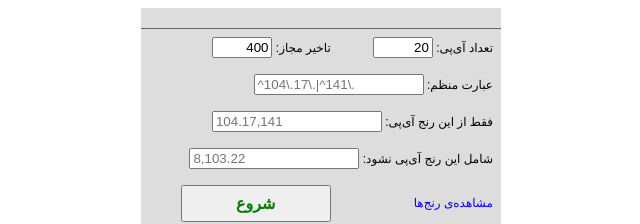
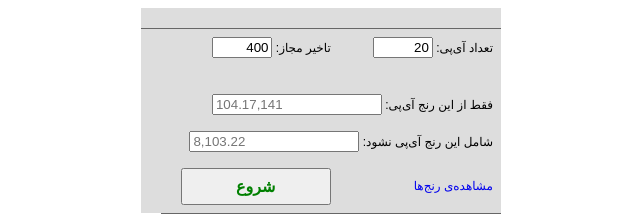
Before and after one commit to azaaaaar/template1, a plain HTML site: page index.html in a window 1280 px wide. Shown: the top 224 px of the page, without its empty margins (319-959 px from the left). Drawn offline with Linux system fonts and the light colour scheme; a web font is replaced by a local one.

Commit message:
Update index.html

```diff
--- a/index.html
+++ b/index.html
@@ -106,7 +106,6 @@
       </tr>
       <tr>
         <td colspan="2">
-          <label>عبارت منظم: <input type="text" dir="ltr" id="ip-regex" placeholder="^104\.17\.|^141\." /></label>
         </td>
       </tr>
       <tr>
```
